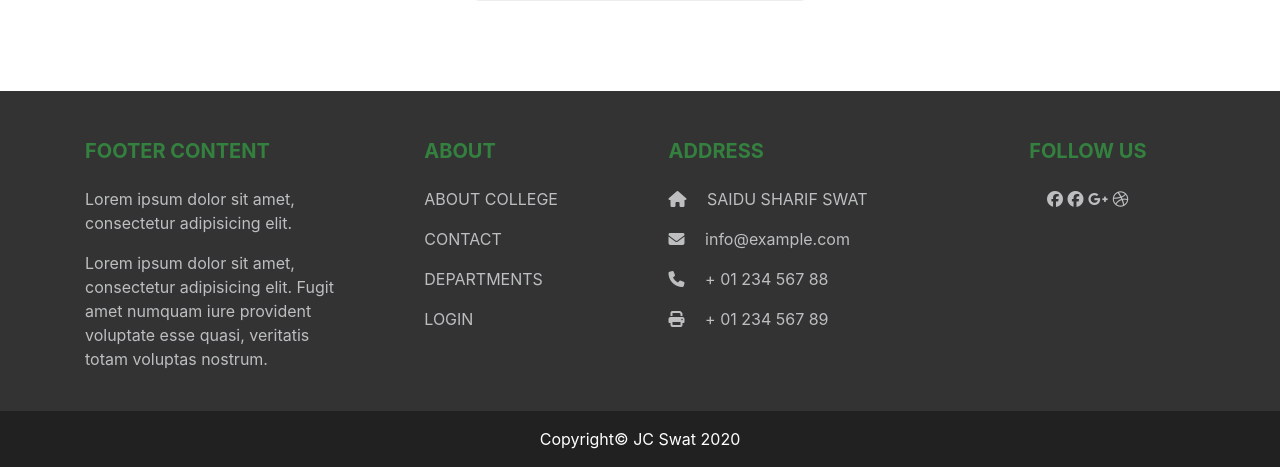
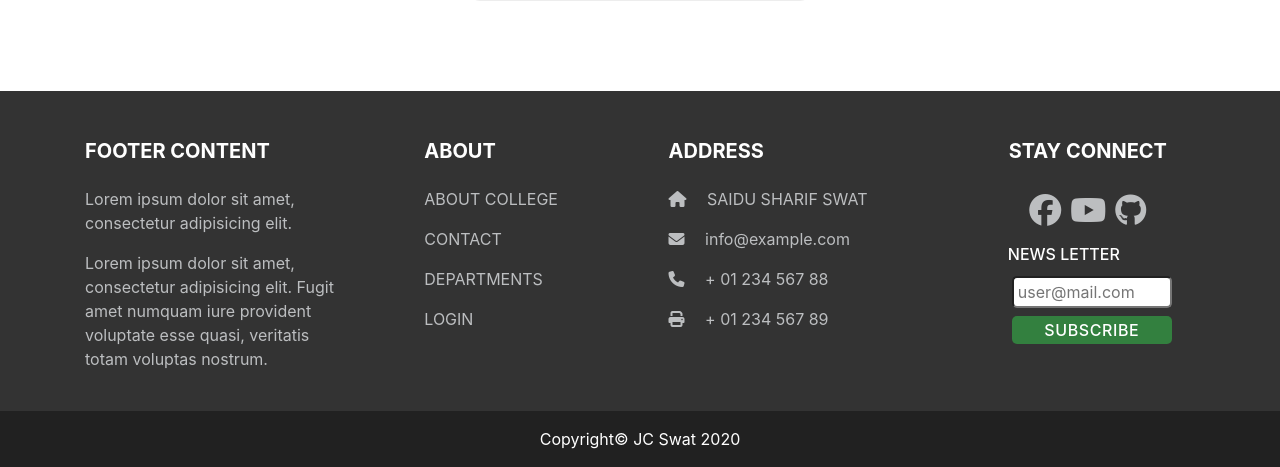
Before and after one commit to bakarfreelancer/jcswat, a PHP site: page / in a window 1280 px wide. Shown: the part 2487-2954 px from the top of the page. Run offline with PHP 8.4, Linux system fonts and the light colour scheme; some libraries are stand-ins or nearby versions.

Commit message:
updated footer

```diff
--- a/assets/css/style.css
+++ b/assets/css/style.css
@@ -37,6 +37,9 @@ body{
 h1,h2,h3,h4,h5,h6{
   color: var(--primary-color);
   text-transform: uppercase;
+}
+footer h1, footer h2, footer h3, footer h4, footer h5, footer h6{
+  color: #fff;
 }
 /* links */
 a{
@@ -356,7 +359,30 @@ nav{
   background-color: #212121;
   color: #fff;
 }
-
+.footerSocialIcons{
+  font-size: 200%;
+}
+.footerSocialIcons a:hover{
+  border-bottom: 1px solid rgba(255, 255, 255, 0);
+}
+.footerSocialIcons .btn-fb:hover{
+  color: #3b5998;
+}
+.footerSocialIcons .btn-yt:hover{
+  color: #FF0000;
+}
+.footerSocialIcons .btn-github:hover{
+  color: #fff;
+}
+.footerNewsLetter input{
+  width: 100%;
+  padding: 2px 4px;
+  margin: 4px;
+  border-radius: 5px;
+}
+.footerNewsLetter input[type=submit]{
+  border: none;
+}
 
 
 
@@ -428,4 +454,14 @@ nav{
     }
 }
 
+/* footer */
+.newsLetterHeading{
+  text-align: center !important;
 }
+.footerNewsLetter input{
+  width: 80%;
+  padding: 2px;
+  margin: 4px;
+}
+
+}
--- a/includes/components/footer.php
+++ b/includes/components/footer.php
@@ -88,27 +88,33 @@
 
     <!-- Grid column -->
     <div class="col-md-2 col-lg-2 text-center mx-auto my-4">
-
        <!-- Social buttons -->
-      <h5 class="font-weight-bold text-uppercase mb-4">Follow Us</h5>
-
+      <h5 class="font-weight-bold text-uppercase mb-4">stay connect</h5>
+      <div class="footerSocialIcons">
         <!-- Facebook -->
         <a type="button" class="btn-floating btn-fb">
         <i class="fab fa-facebook"></i>
         </a>
         <!-- Twitter -->
-      <a type="button" class="btn-floating btn-tw">
-      <i class="fab fa-facebook"></i>
+        <a type="button" class="btn-floating btn-yt">
+        <i class="fab fa-youtube"></i>
         </a>
         <!-- Google +-->
-      <a type="button" class="btn-floating btn-gplus">
-        <i class="fab fa-google-plus-g"></i>
+        <a type="button" class="btn-floating btn-github" href="https://github.com/bakarfreelancer/jcswat" target="_blank">
+        <i class="fab fa-github"></i>
         </a>
         <!-- Dribbble -->
-      <a type="button" class="btn-floating btn-dribbble">
+        <!-- <a type="button" class="btn-floating btn-dribbble">
           <i class="fab fa-dribbble"></i>
-      </a>
-
+        </a> -->
+      </div>
+      <h6 class="text-left mt-2 newsLetterHeading">News letter</h6>
+      <div class="footerNewsLetter">
+        <form action="">
+          <input type="email" placeholder="user@mail.com">
+          <input type="submit" value="Subscribe" class="btn-pr">
+        </form>
+      </div>
     </div>
     <!-- Grid column -->
 
```
Lines whose indentation alone changed are shown as unchanged.
